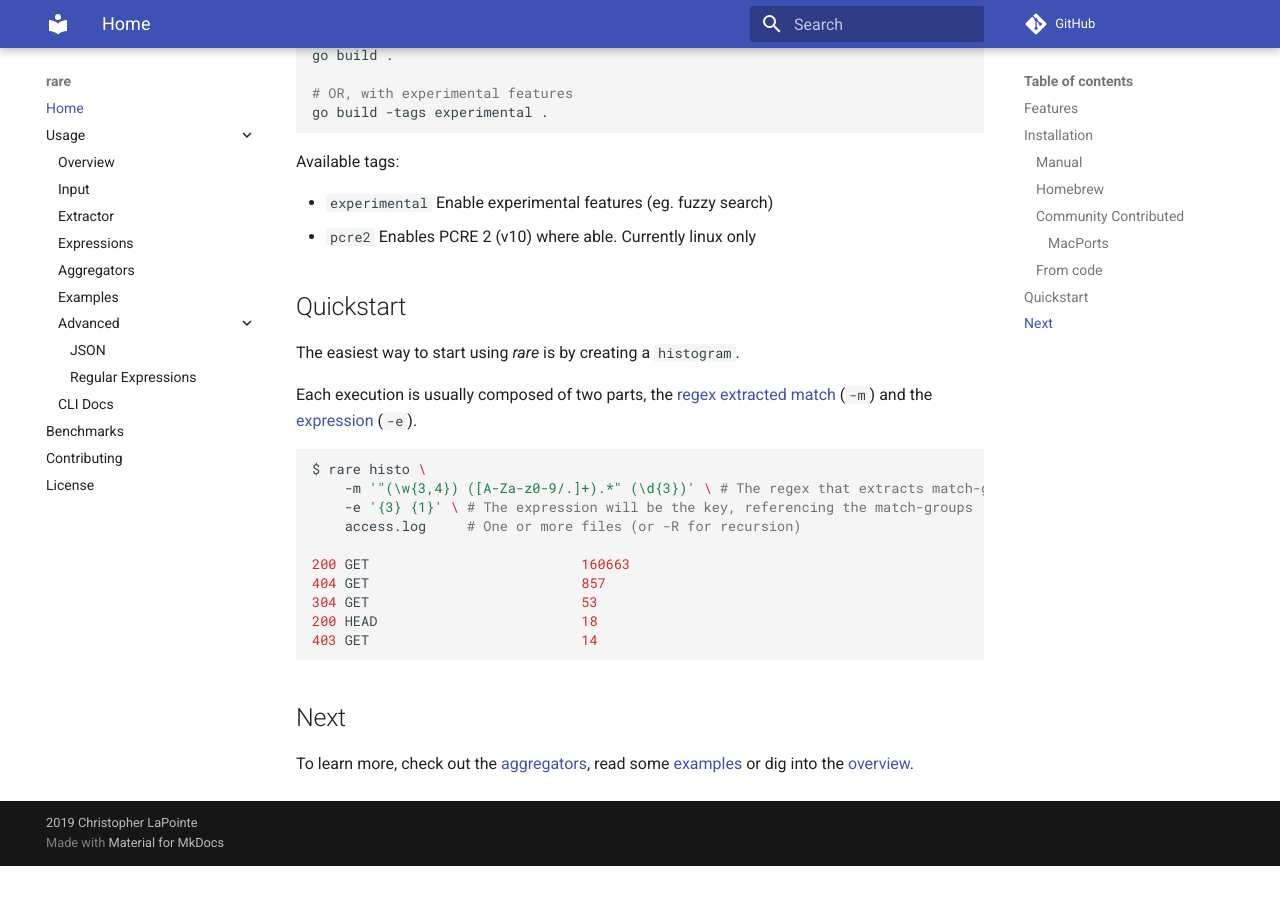
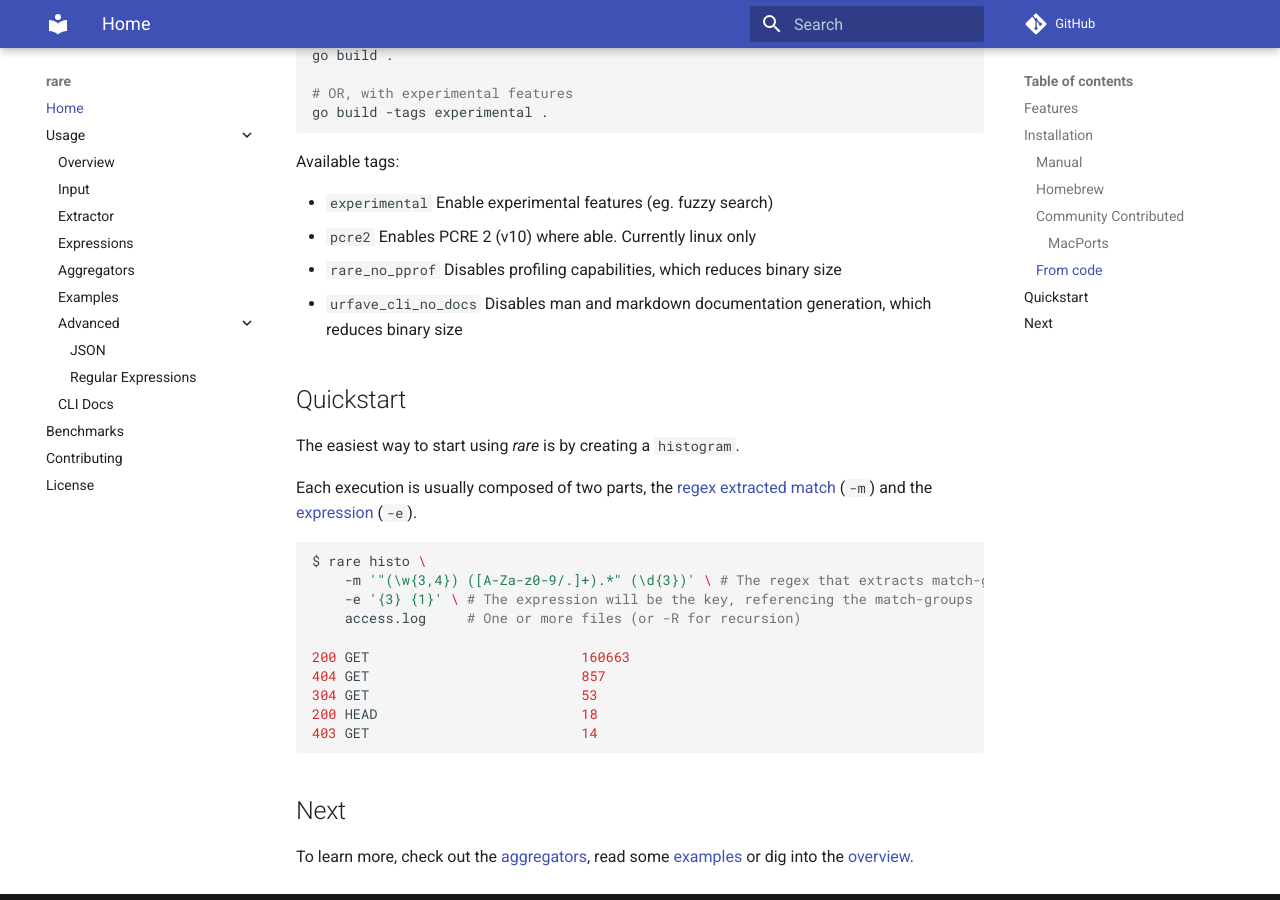
Before and after one commit to zix99/rare, an MkDocs documentation site: the page built from docs/index.md, in a window 1280 px wide and 900 px high, scrolled down 2329 px. Built offline with MkDocs 1.6.1 and Material for MkDocs 9.7.7, drawn with Linux system fonts in a browser that asks for light colours; comment, search, counter and statistics services are not loaded; before the commit the page ends 3195 px from its top, so only the background shows below that.

Commit message:
Tag docs

```diff
--- a/docs/index.md
+++ b/docs/index.md
@@ -83,6 +83,8 @@ Available tags:
 
 * `experimental` Enable experimental features (eg. fuzzy search)
 * `pcre2` Enables PCRE 2 (v10) where able. Currently linux only
+* `rare_no_pprof` Disables profiling capabilities, which reduces binary size
+* `urfave_cli_no_docs` Disables man and markdown documentation generation, which reduces binary size
 
 
 ## Quickstart
```
Also changed, not shown: README.md (+2 -0 lines).
